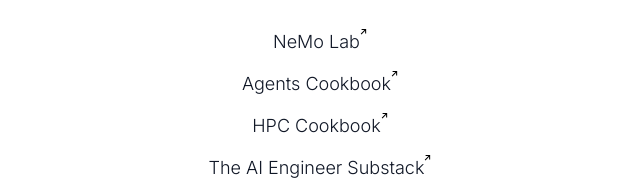
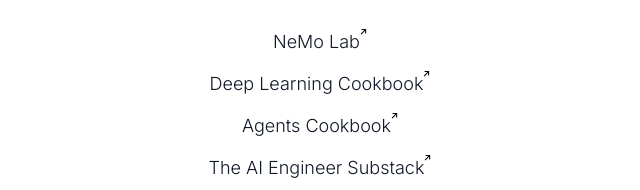
Before and after one commit to theosis-ai/theosis-site, a Next.js app in the folder jxtngx/: page / in a window 1280 px wide. Shown: the part 386-576 px from the top of the page, without its empty margins (320-960 px from the left). Built offline with nearby package versions, Linux system fonts and the light colour scheme.

Commit message:
add dl cookbook

```diff
--- a/jxtngx/src/app/components/body.tsx
+++ b/jxtngx/src/app/components/body.tsx
@@ -23,8 +23,8 @@
                 </Link>
             </div>
             <div className="flex justify-center gap-4">
-                <Link className="flex" href="https://agents.jxtngx.ai/" target="_blank">
-                    <p className="text-lg text-gray-900">Agents Cookbook</p>
+                <Link className="flex" href="https://deeplearning.jxtngx.ai/" target="_blank">
+                    <p className="text-lg text-gray-900">Deep Learning Cookbook</p>
                     <svg aria-hidden="true" className="navbar_externalArrow___VWBd" height="7" viewBox="0 0 6 6"
                          width="7">
                         <path
@@ -34,8 +34,8 @@
                 </Link>
             </div>
             <div className="flex justify-center gap-4">
-                <Link className="flex" href="https://hpc.jxtngx.ai/" target="_blank">
-                    <p className="text-lg text-gray-900">HPC Cookbook</p>
+                <Link className="flex" href="https://agents.jxtngx.ai/" target="_blank">
+                    <p className="text-lg text-gray-900">Agents Cookbook</p>
                     <svg aria-hidden="true" className="navbar_externalArrow___VWBd" height="7" viewBox="0 0 6 6"
                          width="7">
                         <path
```
